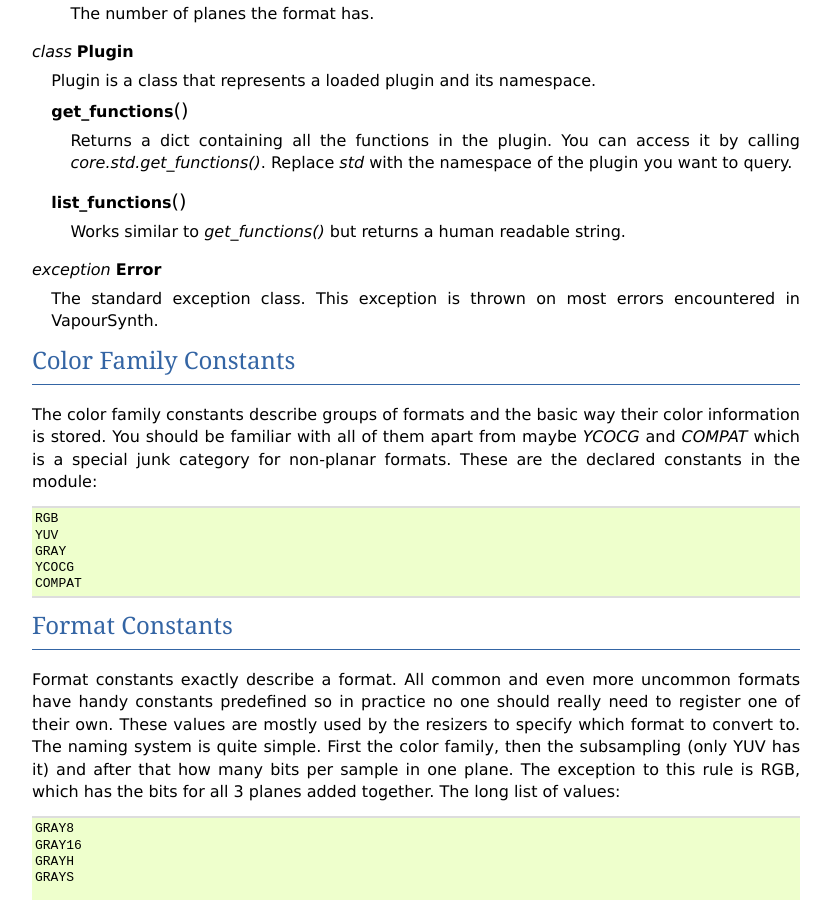
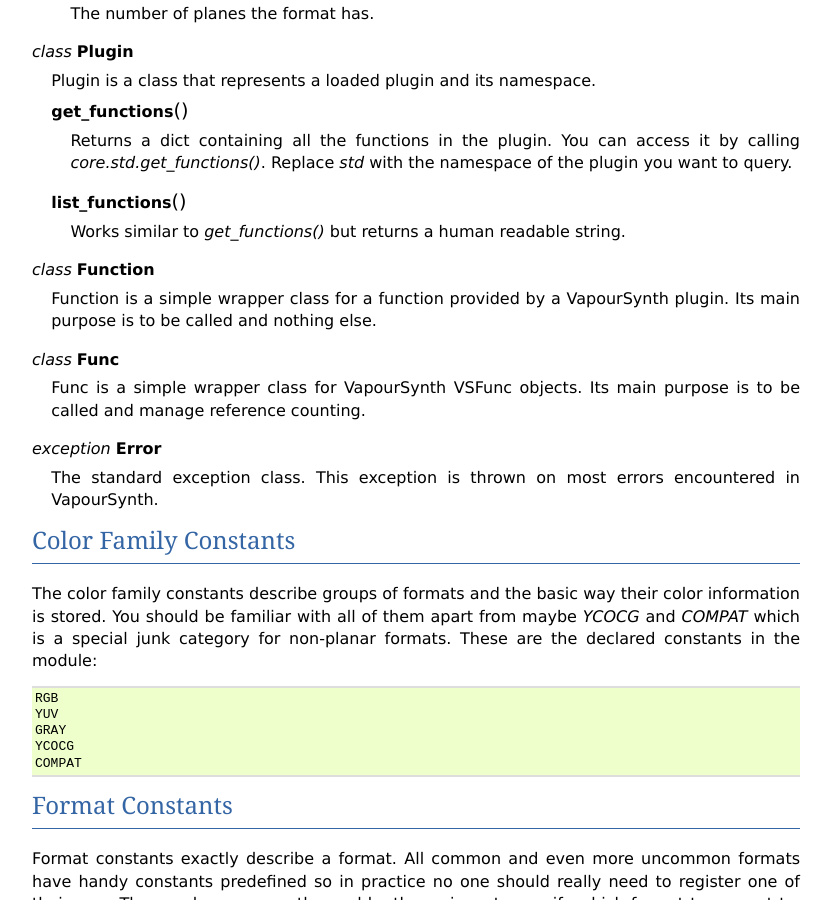
Before and after one commit to vapoursynth/vapoursynth, a Sphinx documentation site: the page built from doc/pythonreference.rst, in a window 1280 px wide and 900 px high, scrolled down 4282 px. Shown: the whole window, without its empty margins (48-879 px from the left). Built offline with Sphinx 7.4.7, drawn with Linux system fonts in a browser that asks for light colours; formulas are drawn with MathJax 3.

Commit message:
Document two more python classes

```diff
--- a/doc/pythonreference.rst
+++ b/doc/pythonreference.rst
@@ -250,6 +250,16 @@
 
       Works similar to *get_functions()* but returns a human readable string.
 
+.. py:class:: Function
+
+   Function is a simple wrapper class for a function provided by a VapourSynth plugin.
+   Its main purpose is to be called and nothing else.
+
+.. py:class:: Func
+
+   Func is a simple wrapper class for VapourSynth VSFunc objects.
+   Its main purpose is to be called and manage reference counting.
+
 .. py:exception:: Error
 
    The standard exception class. This exception is thrown on most errors
```
